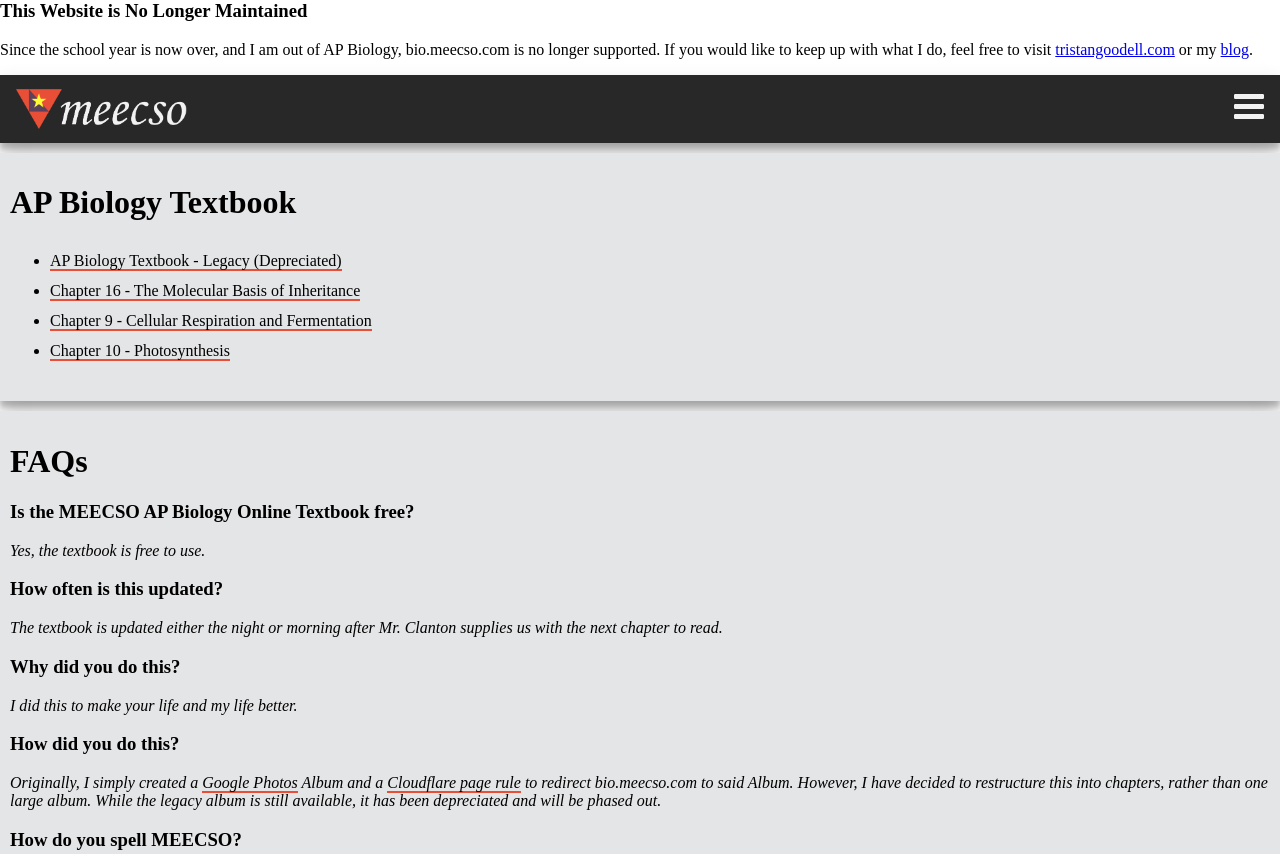
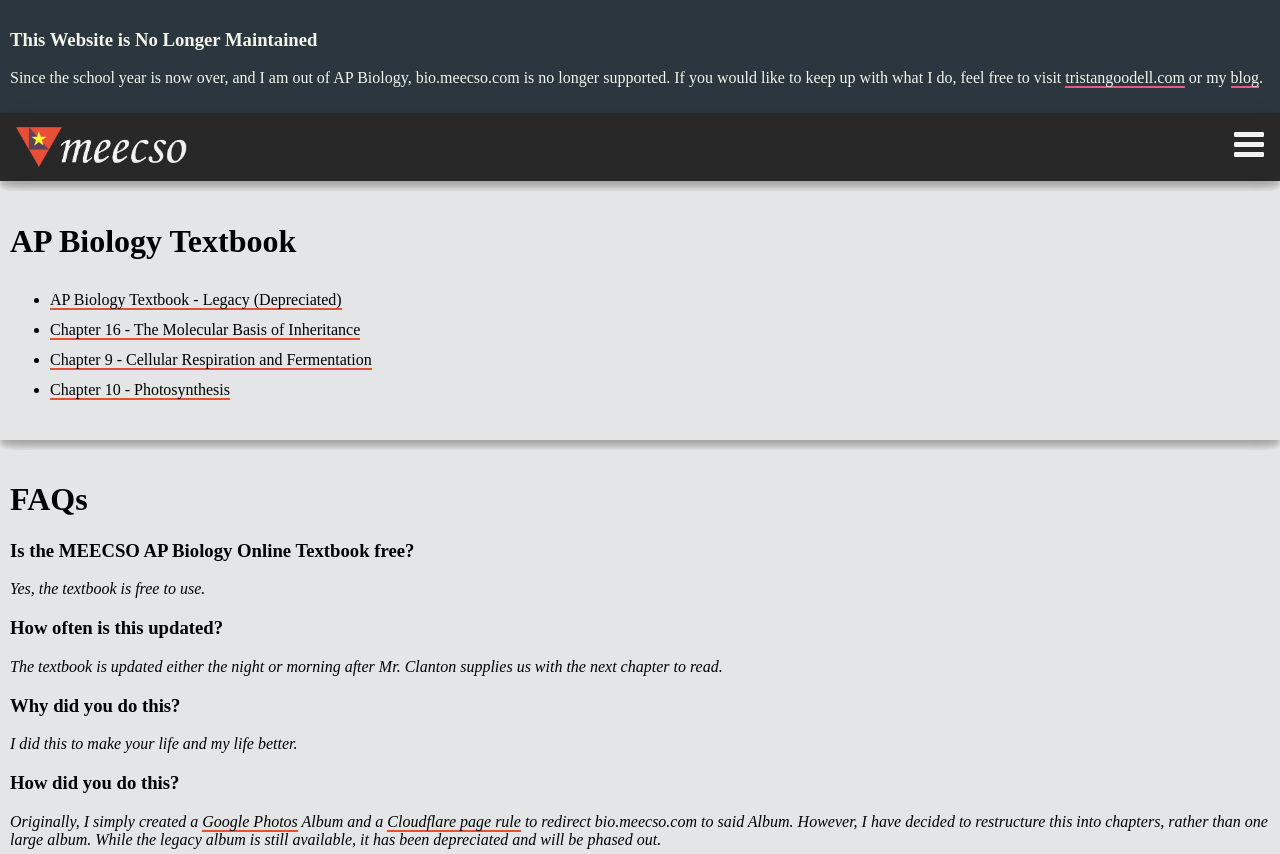
Before and after one commit to tgoodell/bio.meecso.com, a plain HTML site: page index.html in a window 1280 px wide. Shown: the top 854 px of the page. Drawn offline with Linux system fonts and the light colour scheme.

Commit message:
Update master.css

```diff
--- a/assets/css/master.css
+++ b/assets/css/master.css
@@ -215,3 +215,20 @@ th {
     text-align: left;
     padding-right: 10px;
 }
+
+.top-box {
+    color: #f2f5ea;
+    background-color: #2c363f;
+    padding: 10px;
+}
+
+.top-box a {
+    text-decoration: none;
+    color: #f2f5ea;
+    border-bottom: 2px solid #e75a7c;
+}
+
+.top-box a:hover {
+    color: #d6dbd2;
+    border-bottom: 2px solid #d25271;
+}
```
